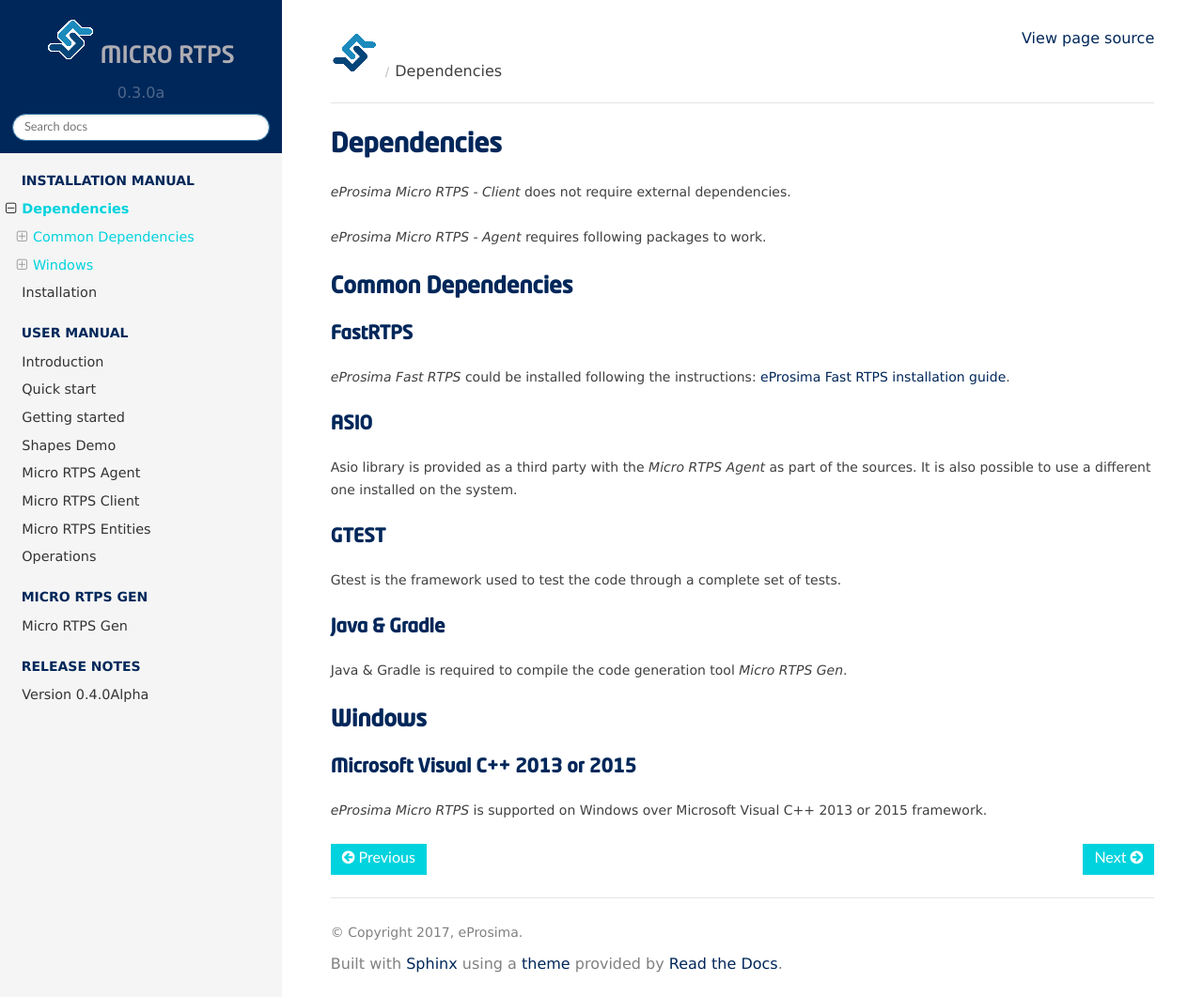
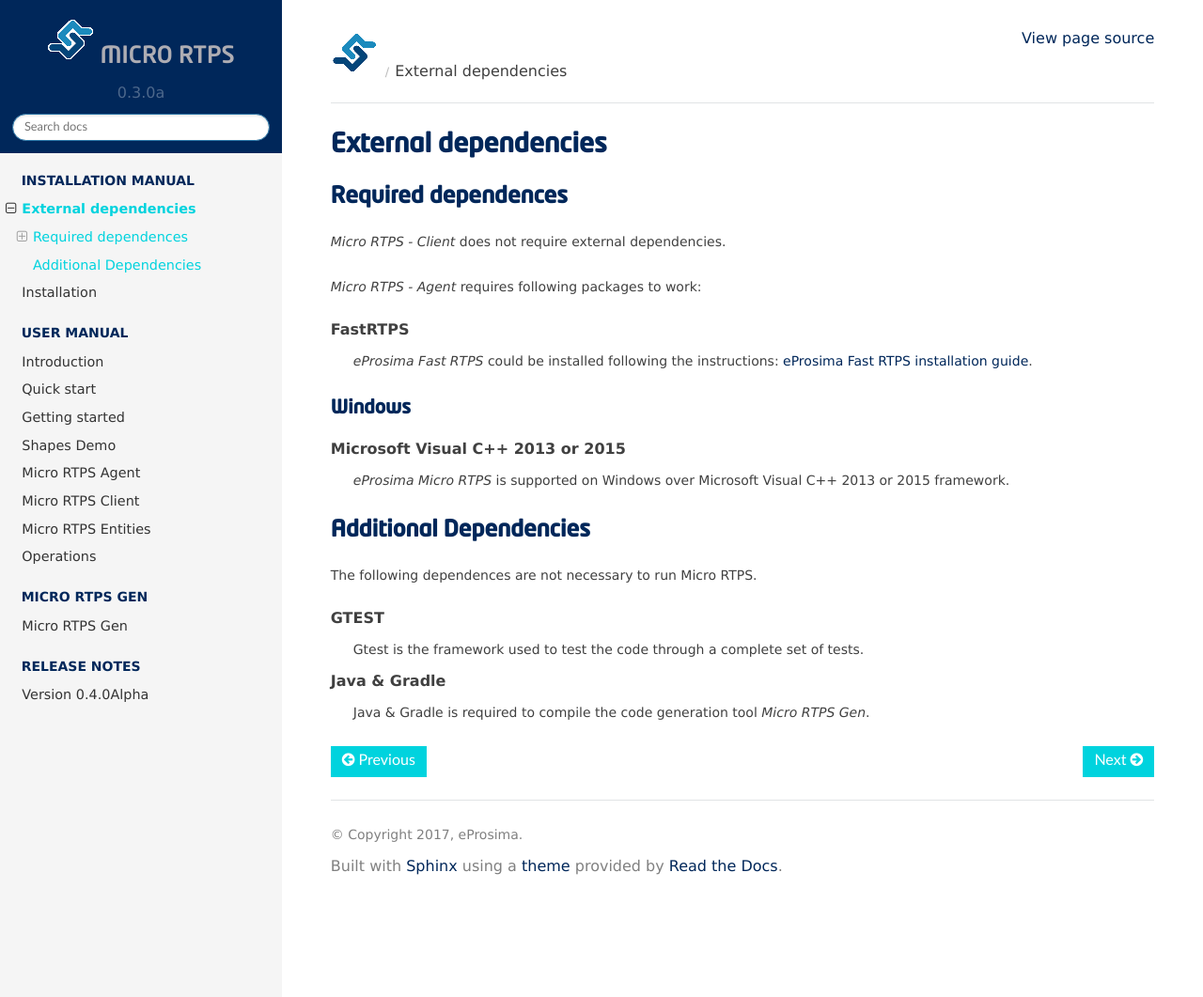
Before and after one commit to eProsima/Micro-XRCE-DDS-docs, a Sphinx documentation site: the page built from docs/dependencies.rst, in a window 1280 px wide and 1061 px high. Shown: the whole window at 94% size. Built offline with Sphinx 7.4.7 and the Read the Docs theme 2.0.0, drawn with Linux system fonts in a browser that asks for light colours.

```diff
--- a/docs/client.rst
+++ b/docs/client.rst
@@ -33,7 +33,7 @@ If you do not need that communication you can close and free it using:
 .. code-block:: c
 
     bool close_session_sync(Session* session); //to destroy the client instance in the agent. Equivalent to logging out.
-    void free_X_session(Session* session); //to remove the local data used in this session.
+    void free_session(Session* session); //to remove the local data used in this session.
     //Currently, only 'udp' is entirelly supported.
 
 Your *Micro RTPS Client* can send request Operations to the *Micro RTPS Agent* using the API provided.
--- a/docs/dependencies.rst
+++ b/docs/dependencies.rst
@@ -1,32 +1,27 @@
-Dependencies
-============
+External dependencies
+=====================
 
-*eProsima Micro RTPS - Client* does not require external dependencies.
+Required dependences
+--------------------
+*Micro RTPS - Client* does not require external dependencies.
 
-*eProsima Micro RTPS - Agent* requires following packages to work.
-
-Common Dependencies
--------------------
+*Micro RTPS - Agent* requires following packages to work:
 
 FastRTPS
-^^^^^^^^
-*eProsima Fast RTPS* could be installed following the instructions: `eProsima Fast RTPS installation guide <http://eprosima-fast-rtps.readthedocs.io/en/latest/index.html#installation>`_.
+    *eProsima Fast RTPS* could be installed following the instructions:
+    `eProsima Fast RTPS installation guide <http://eprosima-fast-rtps.readthedocs.io/en/latest/index.html#installation>`_.
 
-ASIO
-^^^^
-Asio library is provided as a third party with the *Micro RTPS Agent* as part of the sources. It is also possible to use a different one installed on the system.
+Windows
+~~~~~~~
+Microsoft Visual C++ 2013 or 2015
+    *eProsima Micro RTPS* is supported on Windows over Microsoft Visual C++ 2013 or 2015 framework.
+
+Additional Dependencies
+-----------------------
+The following dependences are not necessary to run Micro RTPS.
 
 GTEST
-^^^^^
-Gtest is the framework used to test the code through a complete set of tests.
+    Gtest is the framework used to test the code through a complete set of tests.
 
 Java & Gradle
-^^^^^^^^^^^^^
-Java & Gradle is required to compile the code generation tool *Micro RTPS Gen*.
-
-Windows
--------
-
-Microsoft Visual C++ 2013 or 2015
-^^^^^^^^^^^^^^^^^^^^^^^^^^^^^^^^^
-*eProsima Micro RTPS* is supported on Windows over Microsoft Visual C++ 2013 or 2015 framework.
+    Java & Gradle is required to compile the code generation tool *Micro RTPS Gen*.
--- a/docs/getting_started.rst
+++ b/docs/getting_started.rst
@@ -249,4 +249,4 @@ After this, we can free the resources held by the *Client* with:
 
 .. code-block:: C
 
-    free_session_udp(&my_session);
+    free_session(&my_session);
--- a/docs/introduction.rst
+++ b/docs/introduction.rst
@@ -24,7 +24,7 @@ DDS objects are created and stored on the Agent side so the Clients can reuse th
 Fast RTPS
 ^^^^^^^^^
 
-* eProsima Fast RTPS* is a C++ implementation of the RTPS (Real-Time Publish-Subscribe) protocol,
+*eProsima Fast RTPS* is a C++ implementation of the RTPS (Real-Time Publish-Subscribe) protocol,
 which provides publisher-subscriber communications over unreliable transports such as UDP,
 as defined and maintained by the Object Management Group (OMG) consortium.
 RTPS is also the wire interoperability protocol defined for the Data Distribution Service (DDS) standard, again by the OMG.
--- a/docs/quickstart.rst
+++ b/docs/quickstart.rst
@@ -10,14 +10,15 @@ The following example shows how create a simple *Micro RTPS Client* and a *Micro
         string message;
     };
 
-First of all, we will start a *Micro RTPS Agent* listening on the same UDP port: ::
+First of all, we will start a *Micro RTPS Agent*. For this example, the client - agent communication will be done through UDP
+(currently, there is two modes: UDP and serial): ::
 
     $ cd /usr/local/bin && micrortps_agent udp 127.0.0.1 2018
 
 Along with the *Agent*, the *PublishHelloWorldClient* example provided in the source code is launched.
 This *Client* example will publish in the DDS World the HelloWorld topic. ::
 
-    $ examples/PublishHelloWorld/PublishHelloWorldClient 127.0.0.1 2018
+    $ examples/PublishHelloWorld/PublishHelloWorldClient udp 127.0.0.1 2018
 
 The following shows the source code of the *PublishHelloWorldClient* example. ::
 
```
Also changed, not shown: other parts of docs/quickstart.rst (+1 -0 lines), docs/agent.rst (+9 -3 lines).
